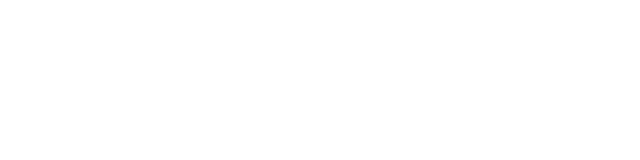
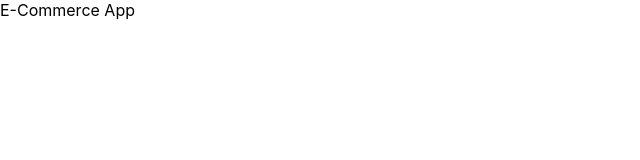
Before and after one commit to tprloucks/ecommerce-site-class, a React (Create React App) app: page / in a window 1280 px wide. Shown: the top 160 px of the page, without its empty margins (0-640 px from the left). Built offline with nearby package versions, Linux system fonts and the light colour scheme.

Commit message:
test branch commit

```diff
--- a/src/App.js
+++ b/src/App.js
@@ -3,7 +3,7 @@
 function App() {
   return (
     <div>
-
+      E-Commerce App
     </div>
   )
 }
```
